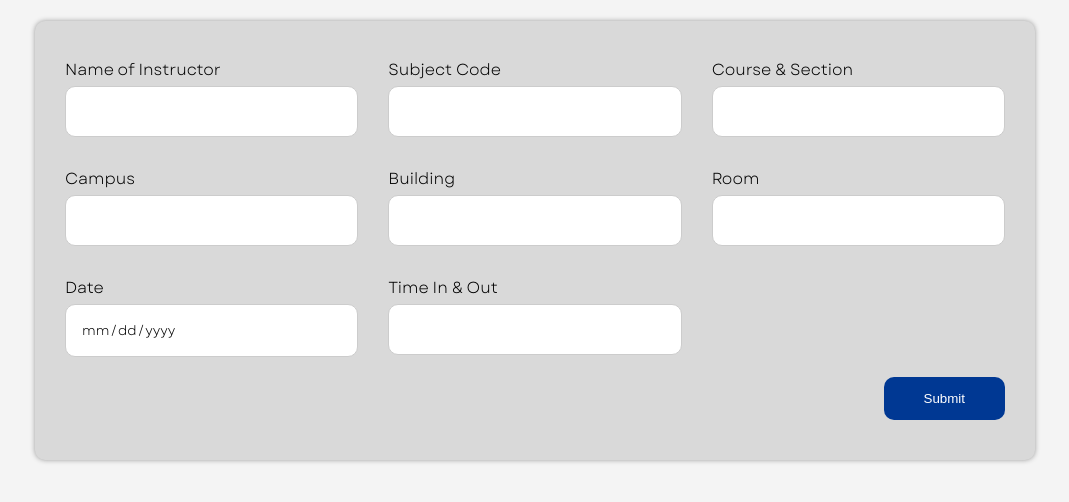
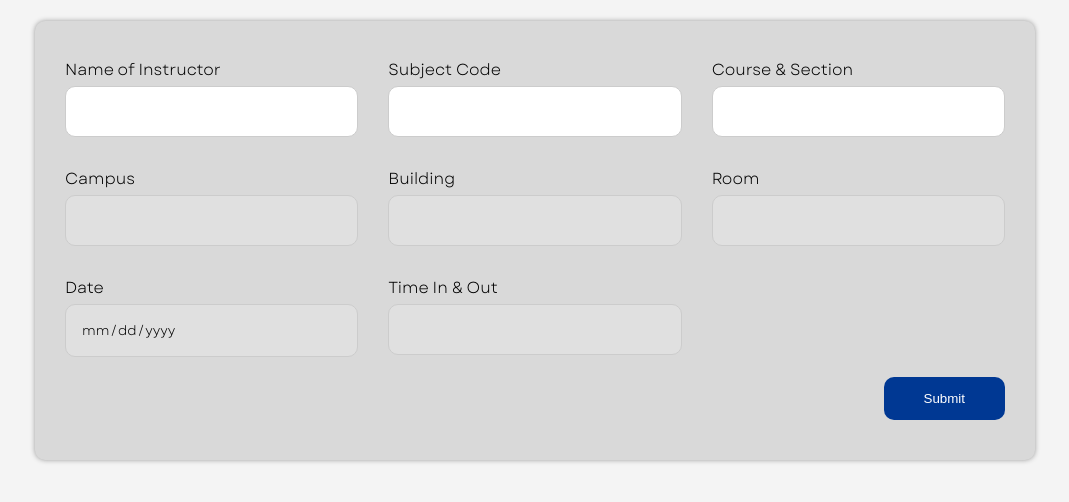
Before and after one commit to schrodingersCat720/MakeUpRoomReservation, a PHP site: the page made by ADMINBOARD (UPDATED)/Log-in & Main 2.0/Reservation Form/form.html in a window 1280 px wide. Shown: the part 170-672 px from the top of the page, without its empty margins (105-1174 px from the left). Run offline with PHP 8.4, Linux system fonts and the light colour scheme.

Commit message:
Updated Grayed-out input fields

```diff
--- a/ADMINBOARD (UPDATED)/Log-in & Main 2.0/Reservation Form/style.css
+++ b/ADMINBOARD (UPDATED)/Log-in & Main 2.0/Reservation Form/style.css
@@ -145,6 +145,11 @@ input {
   font-family: 'Garet-Book';
 }
 
+input[readonly] {
+	background-color: #e0e0e0;
+	cursor: not-allowed;
+}
+
 .submit-btn {
   margin-top: 20px;
   text-align: right;
```
